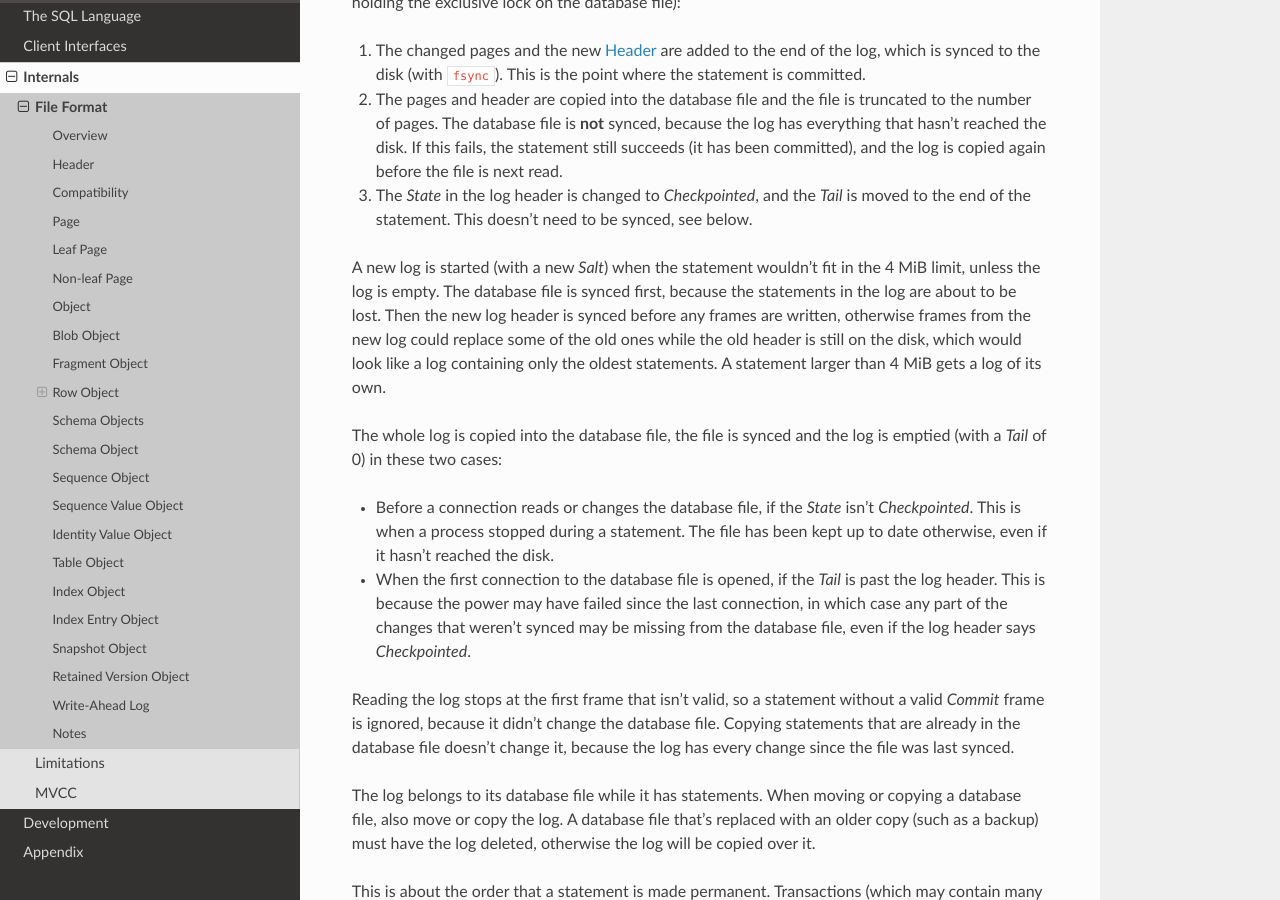
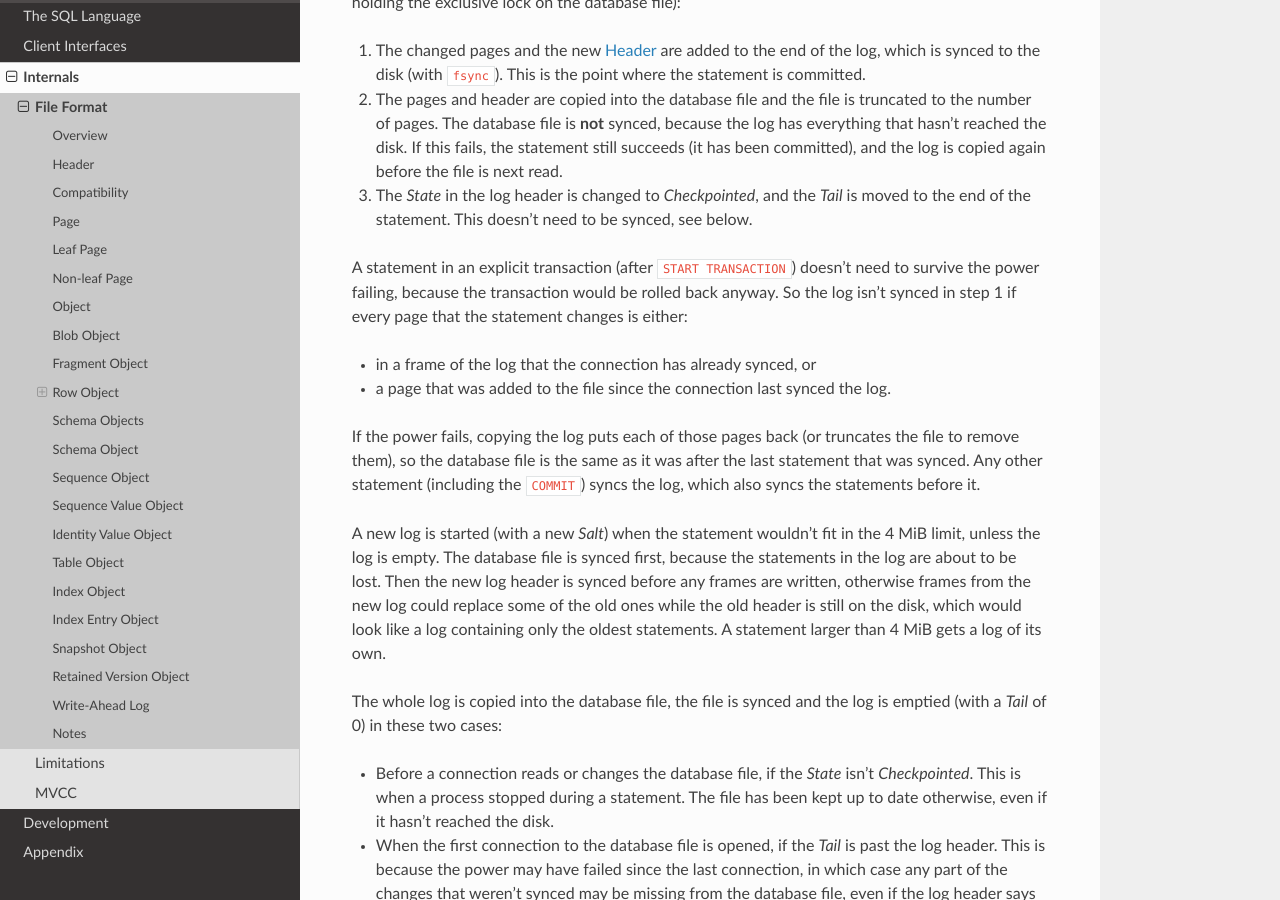
Before and after one commit to elliotchance/vsql, a Sphinx documentation site: the page built from docs/file-format.rst, in a window 1280 px wide and 900 px high, scrolled down 13160 px. Built offline with Sphinx 7.4.7 and the Read the Docs theme 3.1.0, drawn with Linux system fonts in a browser that asks for light colours.

Commit message:
storage: Don't sync the log for each statement in a transaction (#1482)
Every statement synced the write-ahead log, even inside an explicit
transaction, so a transaction saved no syncs: 100 INSERTs in one
transaction synced 101 times. Syncing is slow on Windows, and with
F_FULLFSYNC on macOS.

A statement in an explicit transaction doesn't need to survive the power
failing, because the transaction would be rolled back anyway. It now skips
the sync if every page it changes already has a frame that this connection
synced in the current log, or was added to the file since that sync.
Replaying the log after the power fails puts those pages back (or truncates
them away), so the database file is the same as after the last synced
statement, even though the pages are still copied into it straight away. The
COMMIT syncs the log, and with it everything before it.

10,000 INSERTs of vsql bench -suite tpc-b-setup with -full-fsync on macOS
take 1.6s in transactions of 100 rows, and 1.1s in transactions of 1,000,
from 53.7s and 53.1s. Autocommit is unchanged (about 52s).

Fixes #1465

Co-authored-by: Claude Opus 5.5 <noreply@anthropic.com>

```diff
--- a/docs/file-format.rst
+++ b/docs/file-format.rst
@@ -933,6 +933,19 @@ When it finishes (still holding the exclusive lock on the database file):
 3. The *State* in the log header is changed to *Checkpointed*, and the *Tail* is
    moved to the end of the statement. This doesn't need to be synced, see below.
 
+A statement in an explicit transaction (after ``START TRANSACTION``) doesn't need
+to survive the power failing, because the transaction would be rolled back
+anyway. So the log isn't synced in step 1 if every page that the statement
+changes is either:
+
+- in a frame of the log that the connection has already synced, or
+- a page that was added to the file since the connection last synced the log.
+
+If the power fails, copying the log puts each of those pages back (or truncates
+the file to remove them), so the database file is the same as it was after the
+last statement that was synced. Any other statement (including the ``COMMIT``)
+syncs the log, which also syncs the statements before it.
+
 A new log is started (with a new *Salt*) when the statement wouldn't fit in the
 4 MiB limit, unless the log is empty. The database file is synced first, because
 the statements in the log are about to be lost. Then the new log header is
```
Also changed, not shown: 3 other files.
